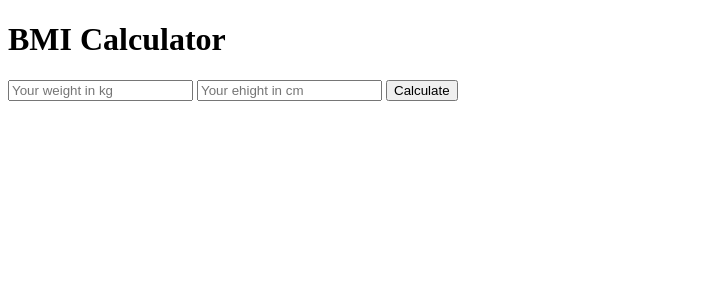
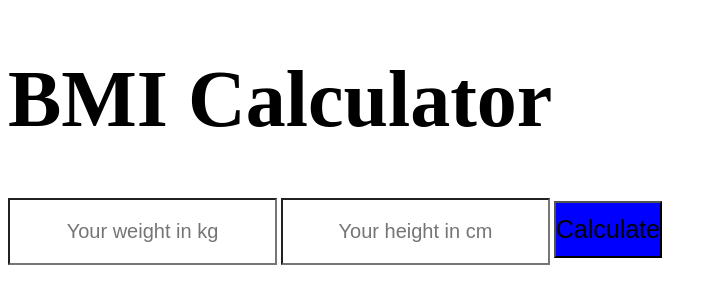
Before and after one commit to Connoranderson1/project_alpha, a website: page src/index.html in a window 1280 px wide. Shown: the whole page, without its empty margins (0-717 px from the left). Drawn offline with Linux system fonts and the light colour scheme.

Commit message:
For correct Merge

```diff
--- a/src/index.html
+++ b/src/index.html
@@ -4,12 +4,20 @@
 	<meta  charset="UTF-8">
 	<meta  name="viewport"  content="width=device-width, initial-scale=1.0">
     <meta  http-equiv="X-UA-Compatible"  content="ie=edge">
+    <link rel="stylesheet" href="./assets/css/style.css">
 	<title>BMI Calculator</title>
 </head>
 <body>
     <h1>BMI Calculator</h1>
     <input type="text" id="weight" placeholder="Your weight in kg">
-    <input type="text" id="height" placeholder="Your ehight in cm">
-    <button id="Calculate">Calculate</button>
+    <input type="text" id="height" placeholder="Your height in cm">
+    <button onclick="calculateBMI()"id="Calculate">Calculate</button>
+    <div id="results"></div>
+
+
+    <script src="./assets/js/bmiCalculator.js"></script>
+    <script src="./assets/js/bmiUI.js"></script>
+
+
 </body>
 </html>
```
